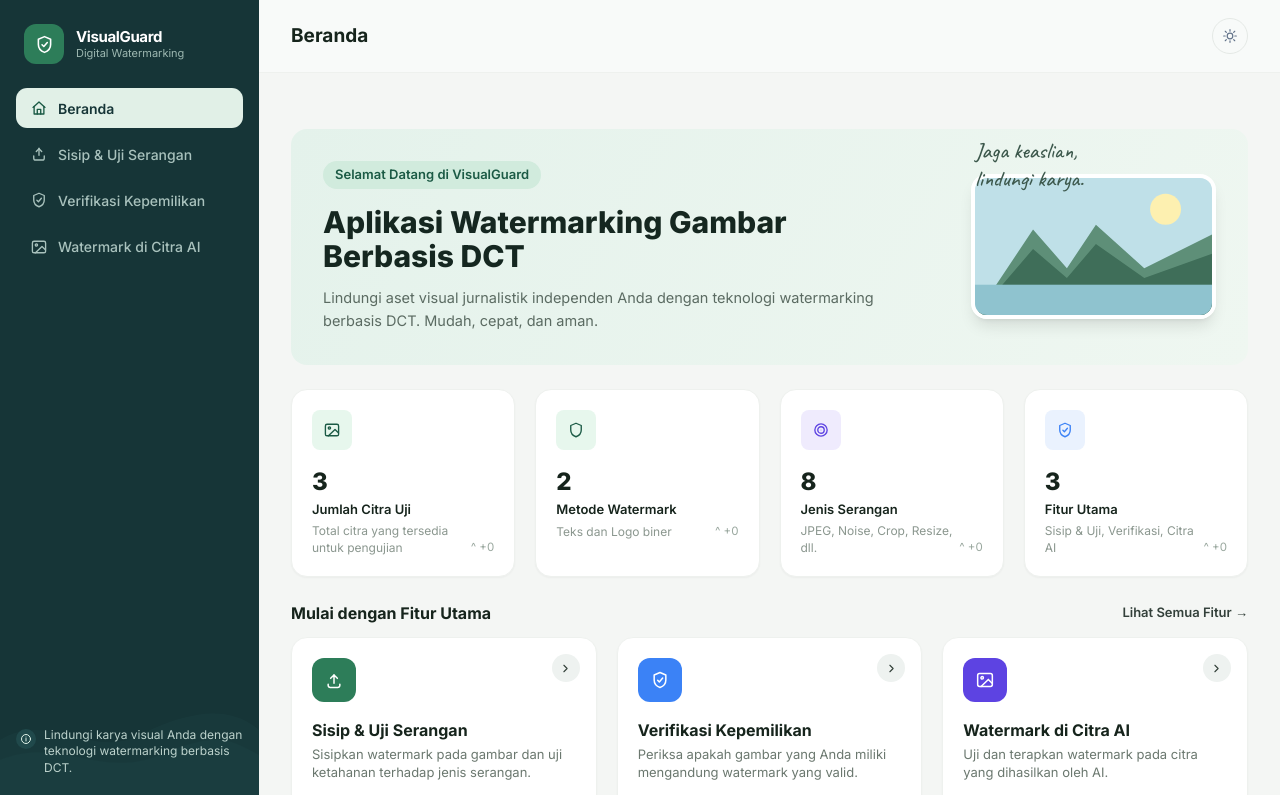
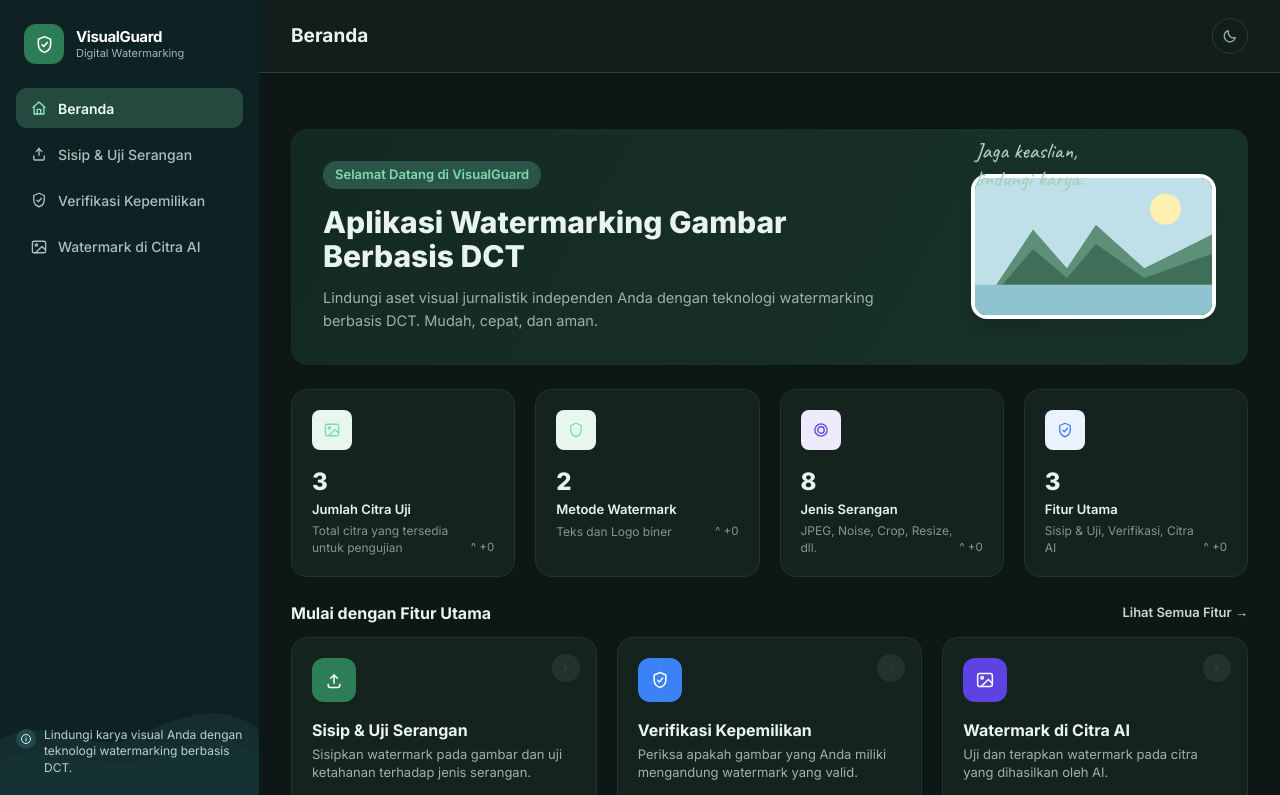
Before and after one commit to ramapnd18/Watermarking-Gambar-Berbasis-Web, a plain HTML site: page frontend/index.html in a window 1280 px wide. Both pictures are taken after a click on the button 1230 px from the left and 36 px from the top of the page. Shown: the top 795 px of the page. Drawn offline with nearby package versions, Linux system fonts and the light colour scheme.

Commit message:
[add] dark mode

```diff
--- a/frontend/index.html
+++ b/frontend/index.html
@@ -45,6 +45,71 @@
   .radio-row{ display:flex; align-items:center; gap:.4rem; font-size:.85rem; color:#33403a; }
   .stat-delta{ font-size:.72rem; color:#9aa89f; }
   .wave-decor{ position:absolute; left:0; right:0; bottom:0; height:150px; overflow:hidden; pointer-events:none; }
+
+    /* ================= MODE GELAP ================= */
+  html.dark{
+    color-scheme:dark;
+    --sidebar:#0e2123;
+    --sidebar-soft:#17393b;
+    --mint:#24493f;
+    --mint-2:#2a5548;
+    --brand-dark:#7fdcae;
+  }
+  html.dark body{ background:#0d1715 !important; color:#dbe7e1 !important; }
+  html.dark header{ background:#111e1b !important; border-color:#22332e !important; }
+  html.dark .card{ background:#15231f; border-color:#22332e; box-shadow:none; }
+  html.dark .bg-white{ background:#15231f !important; }
+  html.dark [class*="bg-white/70"]{ background:rgba(21,35,31,.7) !important; }
+
+  /* teks */
+  html.dark [class*="text-[#16241c]"],
+  html.dark [class*="text-[#152720]"]{ color:#eaf4ef !important; }
+  html.dark [class*="text-[#33403a]"],
+  html.dark .field-label,
+  html.dark .radio-row{ color:#c9d8d1 !important; }
+  html.dark [class*="text-[#5b6b62]"],
+  html.dark [class*="text-[#6b786f]"],
+  html.dark .text-slate-500{ color:#9db3aa !important; }
+  html.dark [class*="text-[#8b978f]"],
+  html.dark [class*="text-[#9aa89f]"],
+  html.dark .field-hint,
+  html.dark .stat-delta{ color:#7f9990 !important; }
+  html.dark .font-script{ color:#a9cdbd !important; }
+
+  /* garis, kotak placeholder, pembatas */
+  html.dark [class*="border-[#eef1ee]"],
+  html.dark [class*="border-[#dde5e0]"],
+  html.dark [class*="border-[#e5e9e6]"],
+  html.dark [class*="border-[#c7dccf]"],
+  html.dark .border{ border-color:#2a3d37 !important; }
+  html.dark [class*="divide-[#eef1ee]"] > :not([hidden]) ~ :not([hidden]){ border-color:#22332e !important; }
+  html.dark [class*="bg-[#fafbfa]"]{ background:#111e1b !important; }
+  html.dark .bg-slate-100{ background:#1c2e29 !important; }
+
+  /* hero (gradient inline) & tombol bulat kecil */
+  html.dark [style*="linear-gradient(120deg"]{ background:linear-gradient(120deg,#132a24,#183229) !important; }
+  html.dark [style*="background:#eef2f0"]{ background:#22332e !important; }
+  html.dark #tema-toggle:hover{ background:#22332e; }
+
+  /* input & tombol */
+  html.dark .input-field,
+  html.dark input:not([type=radio]):not([type=file]){ background:#0f1c19; border-color:#2a3d37; color:#eaf4ef; }
+  html.dark .input-field::placeholder,
+  html.dark input::placeholder{ color:#6f877e; }
+  html.dark .file-btn{ background:#2f6b57; }
+  html.dark .btn-primary:hover{ background:#3a9a70; }
+  html.dark .pill-attack{ background:#1c2e29; color:#cfe0d8; border-color:#2a3d37; }
+  html.dark .pill-attack:hover:not(:disabled){ background:#25392f; }
+  html.dark .pill-attack-danger{ background:#3a1f1d; color:#f0a9a1; border-color:#5a2c28; }
+  html.dark .pill-attack-danger:hover:not(:disabled){ background:#472624; }
+
+  /* menu sidebar aktif */
+  html.dark .nav-item.active{ background:var(--mint); color:#eafff2; }
+  html.dark .nav-item.active svg{ color:#8fe8bd; }
+
+  /* peringatan server & scrollbar */
+  html.dark #peringatan-server{ background:#3a1f1d; border-color:#7a2f2a; color:#f3b7b0; }
+  html.dark ::-webkit-scrollbar-thumb{ background:#2f4740; }
 </style>
 </head>
 <body class="bg-[#f4f6f4] text-slate-800 min-h-screen">
@@ -105,9 +170,12 @@
 
     <header class="h-[73px] shrink-0 flex items-center justify-between px-8 bg-[#f8faf9] border-b border-[#eef1ee]">
       <h1 id="page-title" class="text-[19px] font-bold text-[#16241c]">Beranda</h1>
-      <button class="w-9 h-9 rounded-full border border-[#e5e9e6] flex items-center justify-center text-slate-500 hover:bg-[#eef2f0]">
-        <svg viewBox="0 0 24 24" width="16" height="16" fill="none" stroke="currentColor" stroke-width="1.8" stroke-linecap="round" stroke-linejoin="round"><circle cx="12" cy="12" r="4.2"/><path d="M12 2.5v2.3M12 19.2v2.3M4.9 4.9l1.6 1.6M17.5 17.5l1.6 1.6M2.5 12h2.3M19.2 12h2.3M4.9 19.1l1.6-1.6M17.5 6.5l1.6-1.6"/></svg>
-      </button>
+        <button id="tema-toggle" type="button" title="Ganti tema" class="w-9 h-9 rounded-full border border-[#e5e9e6] flex items-center justify-center text-slate-500 hover:bg-[#eef2f0]">
+          <!-- ikon matahari (tampil di mode terang) -->
+          <svg id="ikon-matahari" viewBox="0 0 24 24" width="16" height="16" fill="none" stroke="currentColor" stroke-width="1.8" stroke-linecap="round" stroke-linejoin="round"><circle cx="12" cy="12" r="4.2"/><path d="M12 2.5v2.3M12 19.2v2.3M4.9 4.9l1.6 1.6M17.5 17.5l1.6 1.6M2.5 12h2.3M19.2 12h2.3M4.9 19.1l1.6-1.6M17.5 6.5l1.6-1.6"/></svg>
+          <!-- ikon bulan (tampil di mode gelap) -->
+          <svg id="ikon-bulan" class="hidden" viewBox="0 0 24 24" width="16" height="16" fill="none" stroke="currentColor" stroke-width="1.8" stroke-linecap="round" stroke-linejoin="round"><path d="M20 14.5A8.5 8.5 0 0 1 9.5 4 8.5 8.5 0 1 0 20 14.5z"/></svg>
+        </button>
     </header>
 
     <main class="flex-1 max-w-[1280px] w-full mx-auto p-6 md:p-8 space-y-6">
@@ -1031,6 +1099,29 @@ m3Jalan.addEventListener("click", async () => {
     m3Jalan.disabled = !S3.cover;
   }
 });
+
+// ---------- Mode gelap / terang ----------
+const TEMA_KEY = "visualguard_tema";
+const temaBtn = document.getElementById("tema-toggle");
+const ikonMatahari = document.getElementById("ikon-matahari");
+const ikonBulan = document.getElementById("ikon-bulan");
+
+function terapkanTema(gelap) {
+  document.documentElement.classList.toggle("dark", gelap);
+  // gelap -> tampil bulan, terang -> tampil matahari
+  ikonMatahari.classList.toggle("hidden", gelap);
+  ikonBulan.classList.toggle("hidden", !gelap);
+  temaBtn.title = gelap ? "Beralih ke mode terang" : "Beralih ke mode gelap";
+}
+function bacaTema() {
+  try { return localStorage.getItem(TEMA_KEY) === "gelap"; } catch (e) { return false; }
+}
+temaBtn.addEventListener("click", () => {
+  const gelapBaru = !document.documentElement.classList.contains("dark");
+  terapkanTema(gelapBaru);
+  try { localStorage.setItem(TEMA_KEY, gelapBaru ? "gelap" : "terang"); } catch (e) { /* abaikan */ }
+});
+terapkanTema(bacaTema());
 </script>
 </body>
 </html>
```
